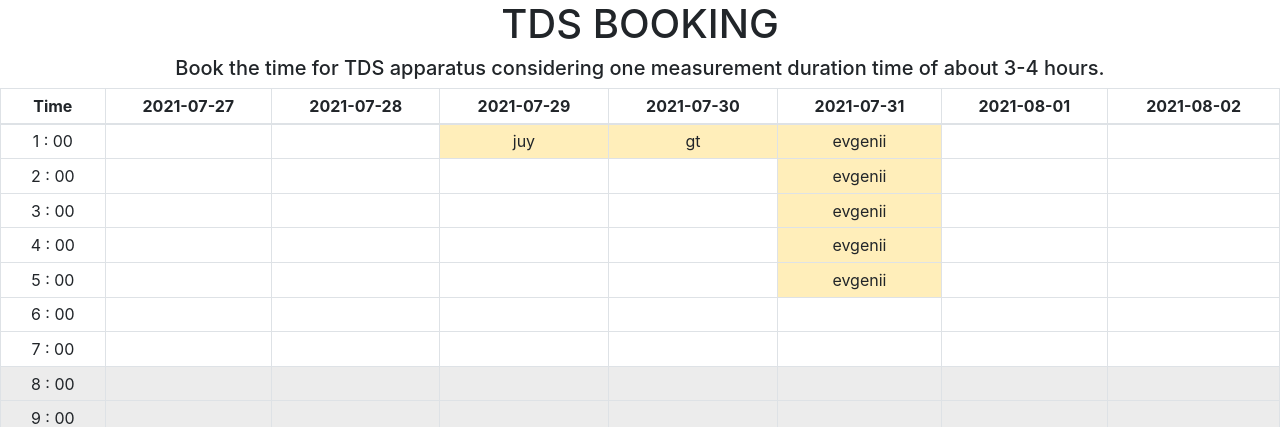
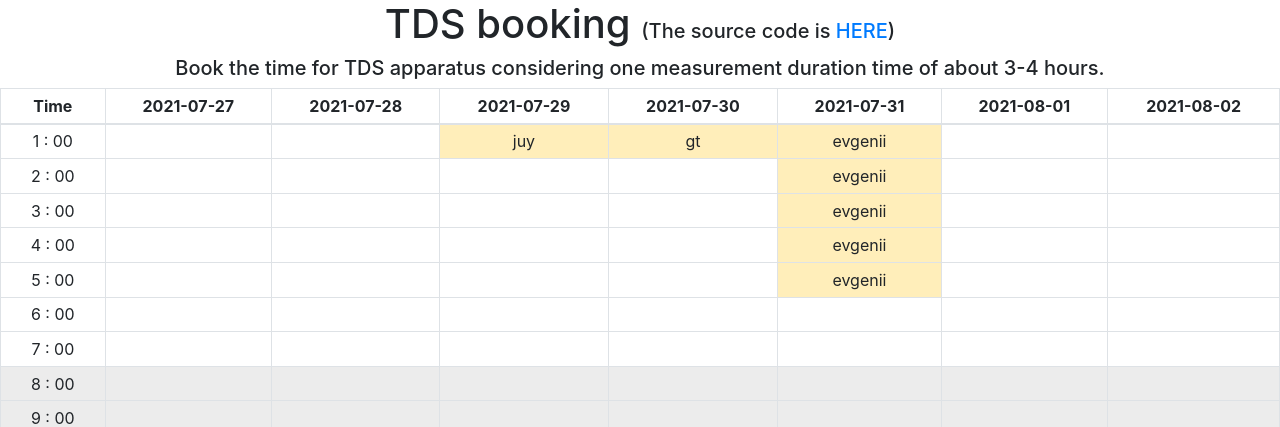
Before and after one commit to evgeniimalitckii/TDS_booking, a Flask app: page / in a window 1280 px wide. Shown: the top 427 px of the page. Run offline with Flask 2, Linux system fonts and the light colour scheme; data comes from the database, SQL or seed files in the repository.

Commit message:
link update

```diff
--- a/main/booking/views.py
+++ b/main/booking/views.py
@@ -43,6 +43,5 @@ def index():
     days = []
     for i in range(0,7):
         days.append((datetime.now() + timedelta(days=1)*i).strftime('%Y-%m-%d'))
-    print(days)
 
     return render_template('index.html', form=form, database=database, days=days)
--- a/main/templates/base.html
+++ b/main/templates/base.html
@@ -11,7 +11,7 @@
   </head>
   <body>
 
-    <h1 style="text-align:center">TDS BOOKING</h1>
+    <h1 style="text-align:center" style="display:inline">TDS booking <span><h5 style="display:inline">(The source code is <a href="https://github.com/evgeniimalitckii/TDS_booking">HERE</a>)</h5></span></h1>
 
     {% with mess = get_flashed_messages(with_categories=true) %}
       {% if mess %}
```
Also changed, not shown: QR.png (added), 1 other file.
